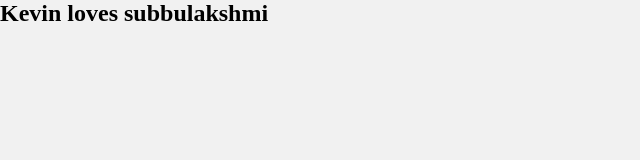
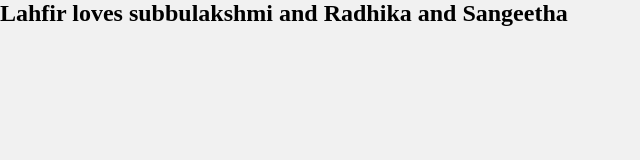
Before and after one commit to lahfir/CGPA-TRACKER, a plain HTML site: page index.html in a window 1280 px wide. Shown: the whole page, without its empty margins (0-640 px from the left). Drawn offline with Linux system fonts and the light colour scheme.

Commit message:
pushed code

```diff
--- a/index.html
+++ b/index.html
@@ -12,6 +12,6 @@
     />
   </head>
   <body>
-    <nav id="navbar"><h1>Kevin loves subbulakshmi</h1></nav>
+    <nav id="navbar"><h1>Lahfir loves subbulakshmi and Radhika and Sangeetha </h1></nav>
   </body>
 </html>
```
